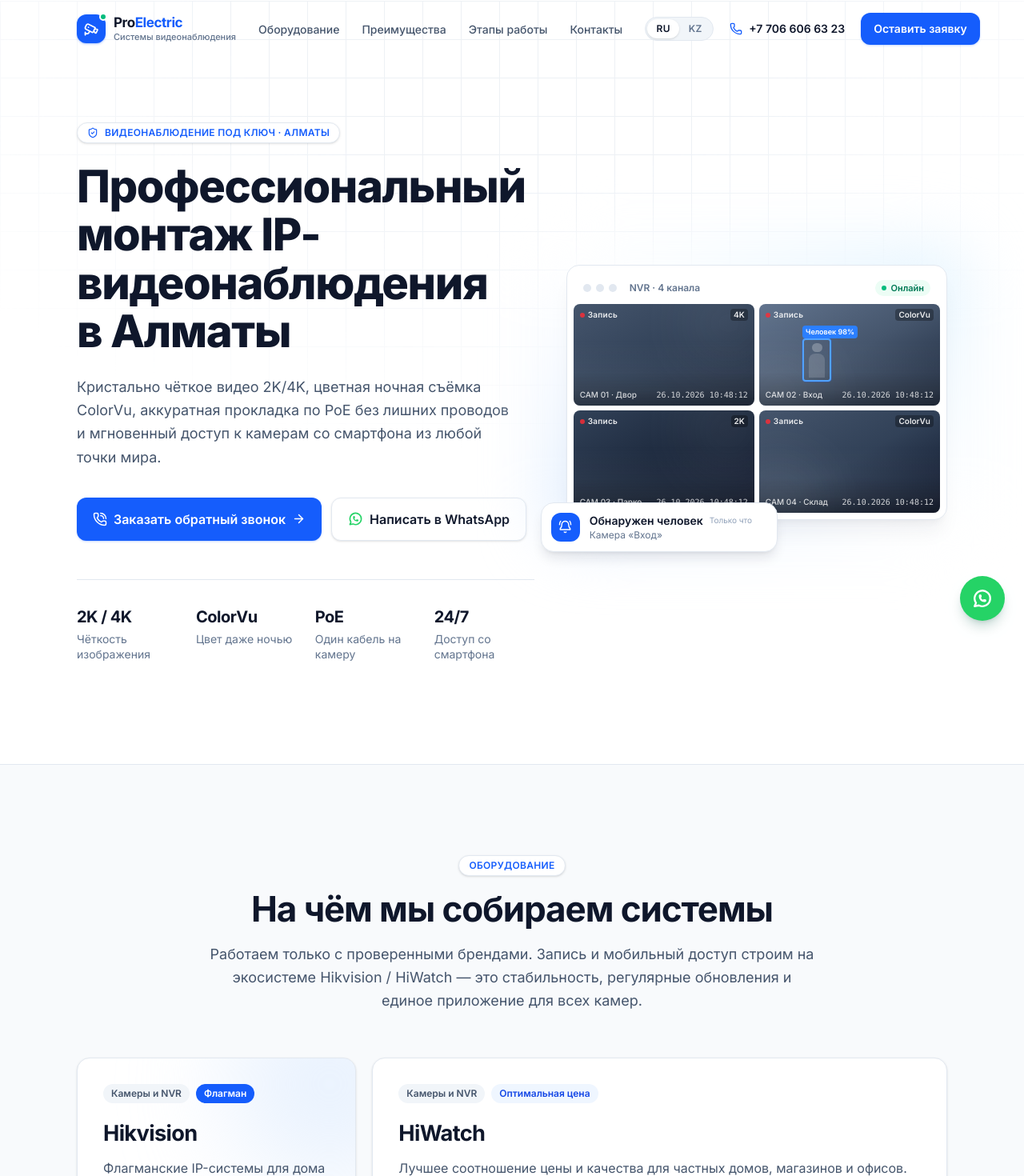
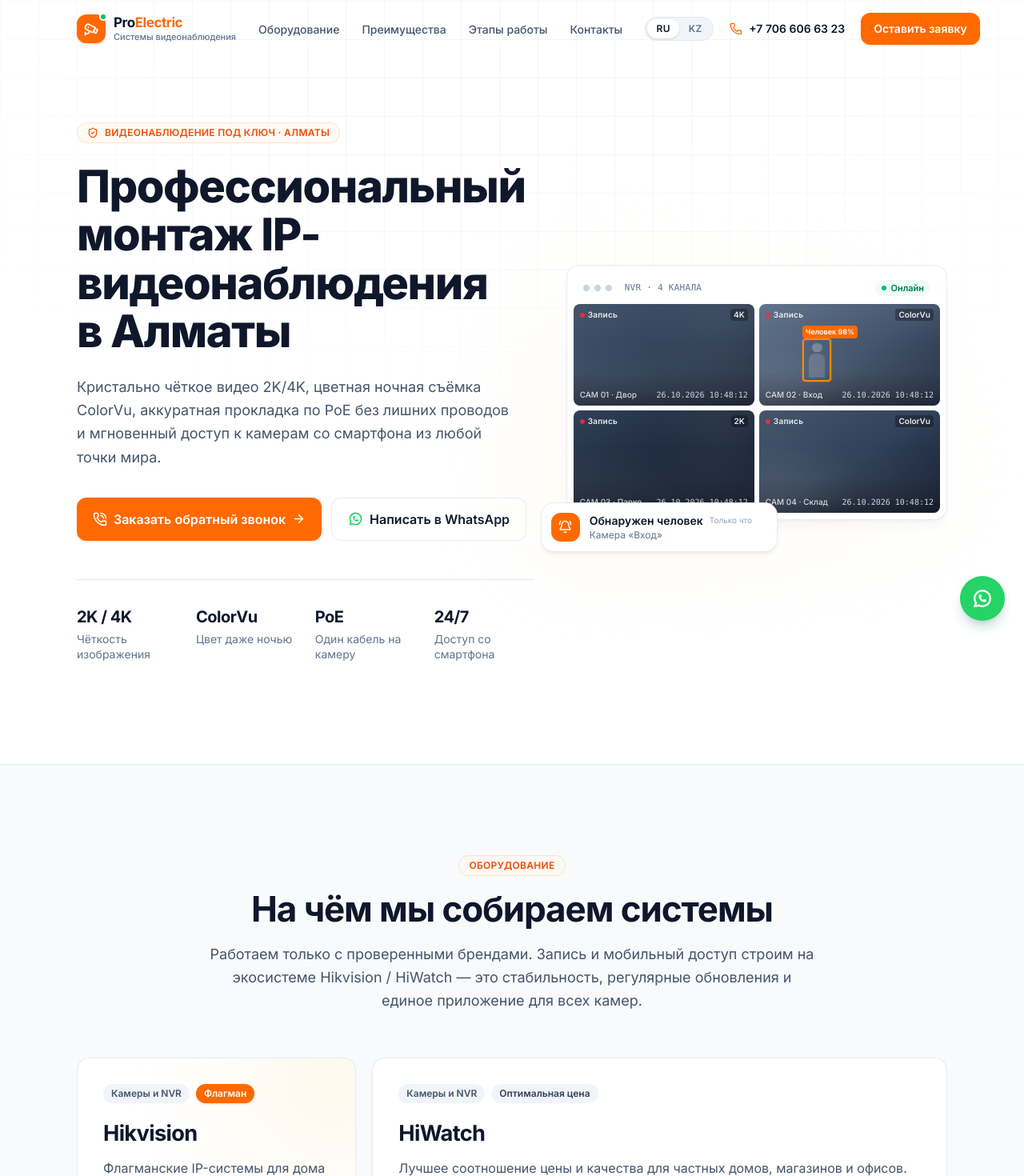
Before and after one commit to Yeeerniyaz/procam, a React (Vite) app: page / in a window 1280 px wide. Shown: the top 1470 px of the page at 80% size. Built offline with nearby package versions, Linux system fonts and the light colour scheme.

Commit message:
style: switch primary accent to warm orange and refine minimalist UI

```diff
--- a/src/components/AdvantagesSection.tsx
+++ b/src/components/AdvantagesSection.tsx
@@ -23,9 +23,9 @@ export default function AdvantagesSection() {
             return (
               <article
                 key={item.title}
-                className="card group flex flex-col p-6 transition duration-300 hover:-translate-y-0.5 hover:border-blue-200 hover:shadow-md"
+                className="card group flex flex-col p-6 transition duration-300 hover:-translate-y-0.5 hover:border-orange-200/80 hover:shadow-md"
               >
-                <span className="flex h-12 w-12 items-center justify-center rounded-xl bg-blue-50 text-blue-600 transition group-hover:bg-blue-600 group-hover:text-white">
+                <span className="flex h-12 w-12 items-center justify-center rounded-xl bg-orange-50 text-orange-600 transition duration-200 group-hover:bg-orange-500 group-hover:text-white">
                   <Icon size={22} />
                 </span>
                 <h3 className="mt-6 text-lg font-semibold tracking-tight text-slate-900">{item.title}</h3>
--- a/src/components/HardwareSection.tsx
+++ b/src/components/HardwareSection.tsx
@@ -17,19 +17,19 @@ interface BrandCardProps {
 function BrandCard({ name, tag, badge, description, features, accent, className = '', children }: BrandCardProps) {
   return (
     <article
-      className={`card group relative flex flex-col overflow-hidden p-6 transition duration-300 hover:-translate-y-0.5 hover:shadow-md sm:p-8 ${className}`}
+      className={`card group relative flex flex-col overflow-hidden p-6 transition duration-300 hover:-translate-y-0.5 hover:border-orange-200/80 hover:shadow-md sm:p-8 ${className}`}
     >
       {accent && (
         <div
           aria-hidden="true"
-          className="pointer-events-none absolute -top-24 -right-24 h-64 w-64 rounded-full bg-blue-100/60 blur-3xl"
+          className="pointer-events-none absolute -top-24 -right-24 h-64 w-64 rounded-full bg-orange-100/40 blur-3xl"
         />
       )}
       <div className="relative flex flex-wrap items-center gap-2">
         <span className="rounded-full bg-slate-100 px-2.5 py-1 text-xs font-semibold text-slate-600">{tag}</span>
         <span
           className={`rounded-full px-2.5 py-1 text-xs font-semibold ${
-            accent ? 'bg-blue-600 text-white' : 'bg-blue-50 text-blue-700'
+            accent ? 'bg-orange-500 text-white shadow-sm shadow-orange-500/20' : 'bg-slate-100 text-slate-700'
           }`}
         >
           {badge}
@@ -42,7 +42,7 @@ function BrandCard({ name, tag, badge, description, features, accent, className
       <ul className="relative mt-6 grid gap-3">
         {features.map((f) => (
           <li key={f} className="flex items-start gap-3 text-sm text-slate-700 sm:text-[15px]">
-            <span className="mt-0.5 flex h-5 w-5 shrink-0 items-center justify-center rounded-full bg-blue-50 text-blue-600">
+            <span className="mt-0.5 flex h-5 w-5 shrink-0 items-center justify-center rounded-full bg-orange-50 text-orange-600">
               <Check size={13} strokeWidth={3} />
             </span>
             {f}
@@ -81,7 +81,7 @@ export default function HardwareSection() {
                     return (
                       <Fragment key={label}>
                         <div className="flex min-w-0 flex-1 flex-col items-center gap-2 text-center">
-                          <span className="flex h-10 w-10 items-center justify-center rounded-xl border border-slate-200 bg-white text-blue-600 shadow-sm">
+                          <span className="flex h-10 w-10 items-center justify-center rounded-xl border border-slate-200/80 bg-white text-orange-500 shadow-sm">
                             <Icon size={18} />
                           </span>
                           <span className="text-[10px] leading-tight font-semibold text-slate-600 sm:text-[11px]">
@@ -103,7 +103,7 @@ export default function HardwareSection() {
 
           <BrandCard {...hw.dahua} className="lg:col-span-2">
             <p className="relative mt-6 flex items-start gap-2.5 rounded-xl border border-slate-200 bg-slate-50 px-4 py-3 text-sm text-slate-600">
-              <Info size={16} className="mt-0.5 shrink-0 text-blue-600" />
+              <Info size={16} className="mt-0.5 shrink-0 text-orange-500" />
               {hw.dahua.note}
             </p>
           </BrandCard>
--- a/src/components/Header.tsx
+++ b/src/components/Header.tsx
@@ -21,7 +21,7 @@ function LanguageSwitcher({ className = '' }: { className?: string }) {
             type="button"
             onClick={() => setLang(code)}
             aria-pressed={active}
-            className={`min-w-[2.5rem] cursor-pointer rounded-full px-2.5 py-1 text-xs font-semibold tracking-wide transition focus-visible:ring-2 focus-visible:ring-blue-600 focus-visible:outline-none ${
+            className={`min-w-[2.5rem] cursor-pointer rounded-full px-2.5 py-1 text-xs font-semibold tracking-wide transition focus-visible:ring-2 focus-visible:ring-orange-500 focus-visible:outline-none ${
               active ? 'bg-white text-slate-900 shadow-sm' : 'text-slate-500 hover:text-slate-900'
             }`}
           >
@@ -95,16 +95,16 @@ export default function Header() {
 
           <a
             href={PHONES.main.tel}
-            className="hidden items-center gap-2 rounded-lg px-2 py-2 text-sm font-semibold whitespace-nowrap text-slate-900 transition hover:text-blue-600 xl:flex"
+            className="hidden items-center gap-2 rounded-lg px-2 py-2 text-sm font-semibold whitespace-nowrap text-slate-900 transition hover:text-orange-600 xl:flex"
           >
-            <Phone size={16} className="text-blue-600" />
+            <Phone size={16} className="text-orange-500" />
             {PHONES.main.short}
           </a>
 
           <a
             href={PHONES.main.tel}
             aria-label={PHONES.main.short}
-            className="flex h-9 w-9 items-center justify-center rounded-xl border border-slate-200 bg-white text-blue-600 shadow-sm sm:hidden"
+            className="flex h-9 w-9 items-center justify-center rounded-xl border border-slate-200 bg-white text-orange-500 shadow-sm sm:hidden"
           >
             <Phone size={17} />
           </a>
@@ -144,7 +144,7 @@ export default function Header() {
             </ul>
             <div className="mt-4 grid gap-3 border-t border-slate-200 pt-4 sm:grid-cols-2">
               <a href={PHONES.main.tel} className="btn-secondary">
-                <Phone size={17} className="text-blue-600" />
+                <Phone size={17} className="text-orange-500" />
                 {PHONES.main.short}
               </a>
               <a href={`#${SECTION_IDS.callback}`} onClick={() => setOpen(false)} className="btn-primary">
--- a/src/components/Hero.tsx
+++ b/src/components/Hero.tsx
@@ -35,18 +35,18 @@ function SurveillanceMock() {
   return (
     <div className="relative mx-auto w-full max-w-xl animate-float-in [animation-delay:150ms]">
       {/* glow */}
-      <div className="absolute -inset-6 -z-10 rounded-[2.5rem] bg-gradient-to-tr from-blue-100 via-white to-sky-100 blur-2xl" />
+      <div className="absolute -inset-6 -z-10 rounded-[2.5rem] bg-gradient-to-tr from-orange-100/50 via-amber-50/20 to-transparent blur-3xl" />
 
       {/* NVR monitor */}
-      <div className="card overflow-hidden p-2 shadow-xl shadow-slate-900/5">
+      <div className="card overflow-hidden p-2 shadow-lg shadow-slate-900/[0.04]">
         <div className="flex items-center justify-between px-3 py-2.5">
           <div className="flex items-center gap-2">
             <span className="flex gap-1.5">
-              <span className="h-2.5 w-2.5 rounded-full bg-slate-200" />
-              <span className="h-2.5 w-2.5 rounded-full bg-slate-200" />
-              <span className="h-2.5 w-2.5 rounded-full bg-slate-200" />
+              <span className="h-2 w-2 rounded-full bg-slate-300" />
+              <span className="h-2 w-2 rounded-full bg-slate-300" />
+              <span className="h-2 w-2 rounded-full bg-slate-300" />
             </span>
-            <span className="ml-2 text-xs font-semibold text-slate-500">{m.device}</span>
+            <span className="ml-2 font-mono text-[11px] font-medium tracking-wide text-slate-500 uppercase">{m.device}</span>
           </div>
           <span className="inline-flex items-center gap-1.5 rounded-full bg-emerald-50 px-2 py-0.5 text-[11px] font-semibold text-emerald-700">
             <span className="h-1.5 w-1.5 rounded-full bg-emerald-500" />
@@ -73,8 +73,8 @@ function SurveillanceMock() {
 
               {/* detection box on camera 2 */}
               {i === 1 && (
-                <div className="absolute top-[34%] left-[24%] h-[42%] w-[16%] rounded-sm border-2 border-blue-400 shadow-[0_0_0_1px_rgba(37,99,235,0.3)]">
-                  <span className="absolute -top-[18px] left-[-2px] rounded-sm bg-blue-500 px-1 py-px text-[9px] font-semibold whitespace-nowrap text-white">
+                <div className="absolute top-[34%] left-[24%] h-[42%] w-[16%] rounded-sm border-2 border-orange-400 shadow-[0_0_0_1px_rgba(249,115,22,0.3)]">
+                  <span className="absolute -top-[18px] left-[-2px] rounded-sm bg-orange-500 px-1 py-px text-[9px] font-semibold whitespace-nowrap text-white">
                     {m.detect} 98%
                   </span>
                   <div className="absolute inset-x-[30%] top-[8%] h-[22%] rounded-full bg-white/25" />
@@ -104,8 +104,8 @@ function SurveillanceMock() {
       </div>
 
       {/* push notification */}
-      <div className="card absolute -bottom-10 -left-2 flex w-[18.5rem] max-w-[calc(100%-1rem)] items-start gap-3 p-3 shadow-lg shadow-slate-900/10 animate-float-in [animation-delay:500ms] sm:-left-8">
-        <span className="flex h-9 w-9 shrink-0 items-center justify-center rounded-xl bg-blue-600 text-white">
+      <div className="card absolute -bottom-10 -left-2 flex w-[18.5rem] max-w-[calc(100%-1rem)] items-start gap-3 p-3 shadow-md shadow-slate-900/[0.06] animate-float-in [animation-delay:500ms] sm:-left-8">
+        <span className="flex h-9 w-9 shrink-0 items-center justify-center rounded-xl bg-orange-500 text-white">
           <BellRing size={17} />
         </span>
         <div className="min-w-0">
@@ -118,8 +118,8 @@ function SurveillanceMock() {
       </div>
 
       {/* night vision chip */}
-      <div className="card absolute -top-4 -right-2 hidden items-center gap-2 px-3 py-2 shadow-lg shadow-slate-900/10 animate-float-in [animation-delay:700ms] sm:flex">
-        <Moon size={15} className="text-blue-600" />
+      <div className="card absolute -top-4 -right-2 hidden items-center gap-2 px-3 py-2 shadow-md shadow-slate-900/[0.06] animate-float-in [animation-delay:700ms] sm:flex">
+        <Moon size={15} className="text-orange-500" />
         <span className="text-xs font-semibold text-slate-700">ColorVu · 24/7</span>
       </div>
     </div>
@@ -135,7 +135,7 @@ export default function Hero() {
       {/* background grid */}
       <div
         aria-hidden="true"
-        className="pointer-events-none absolute inset-0 -z-10 bg-[linear-gradient(to_right,#e2e8f0_1px,transparent_1px),linear-gradient(to_bottom,#e2e8f0_1px,transparent_1px)] [mask-image:radial-gradient(ellipse_70%_60%_at_50%_0%,#000_40%,transparent_100%)] bg-[size:48px_48px] opacity-60"
+        className="pointer-events-none absolute inset-0 -z-10 bg-[linear-gradient(to_right,#e2e8f0_1px,transparent_1px),linear-gradient(to_bottom,#e2e8f0_1px,transparent_1px)] [mask-image:radial-gradient(ellipse_70%_60%_at_50%_0%,#000_40%,transparent_100%)] bg-[size:48px_48px] opacity-40"
       />
 
       <div className="container-page grid items-center gap-16 pt-10 pb-24 sm:pt-16 lg:grid-cols-[1.2fr_1fr] lg:gap-10 lg:pt-20 lg:pb-32">
--- a/src/components/Logo.tsx
+++ b/src/components/Logo.tsx
@@ -5,16 +5,16 @@ export default function Logo({ tagline }: { tagline?: string }) {
   return (
     <a
       href={`#${SECTION_IDS.hero}`}
-      className="group flex items-center gap-2.5 rounded-xl focus-visible:ring-2 focus-visible:ring-blue-600 focus-visible:ring-offset-2 focus-visible:outline-none"
+      className="group flex items-center gap-2.5 rounded-xl focus-visible:ring-2 focus-visible:ring-orange-500 focus-visible:ring-offset-2 focus-visible:outline-none"
       aria-label="ProElectric"
     >
-      <span className="relative flex h-9 w-9 items-center justify-center rounded-xl bg-blue-600 text-white shadow-sm shadow-blue-600/30 transition group-hover:bg-blue-700">
+      <span className="relative flex h-9 w-9 items-center justify-center rounded-xl bg-orange-500 text-white shadow-sm shadow-orange-500/25 transition duration-200 group-hover:bg-orange-600">
         <Cctv size={19} strokeWidth={2.2} />
         <span className="absolute -top-0.5 -right-0.5 h-2.5 w-2.5 rounded-full border-2 border-white bg-emerald-500" />
       </span>
       <span className="flex flex-col leading-none">
         <span className="text-[17px] font-bold tracking-tight text-slate-900">
-          Pro<span className="text-blue-600">Electric</span>
+          Pro<span className="text-orange-500">Electric</span>
         </span>
         {tagline && (
           <span className="mt-1 hidden text-[11px] font-medium whitespace-nowrap text-slate-500 sm:block lg:hidden xl:block">{tagline}</span>
--- a/src/components/SocialLinks.tsx
+++ b/src/components/SocialLinks.tsx
@@ -20,7 +20,7 @@ export default function SocialLinks({ className = '' }: { className?: string })
               aria-label={label}
               title={label}
               {...(external ? { target: '_blank', rel: 'noopener noreferrer' } : {})}
-              className="flex h-10 w-10 items-center justify-center rounded-xl border border-slate-200 bg-white text-slate-600 shadow-sm transition hover:-translate-y-0.5 hover:border-blue-200 hover:text-blue-600 hover:shadow-md focus-visible:ring-2 focus-visible:ring-blue-600 focus-visible:outline-none"
+              className="flex h-10 w-10 items-center justify-center rounded-xl border border-slate-200 bg-white text-slate-600 shadow-none transition hover:-translate-y-0.5 hover:border-orange-200/80 hover:text-orange-600 hover:shadow-sm focus-visible:ring-2 focus-visible:ring-orange-500 focus-visible:outline-none"
             >
               <Icon size={18} />
             </a>
--- a/src/components/StepsSection.tsx
+++ b/src/components/StepsSection.tsx
@@ -21,14 +21,14 @@ export default function StepsSection() {
           {/* connector line (desktop) */}
           <div
             aria-hidden="true"
-            className="absolute top-[3.25rem] right-[12.5%] left-[12.5%] hidden h-px bg-gradient-to-r from-blue-200 via-slate-200 to-blue-200 lg:block"
+            className="absolute top-[3.25rem] right-[12.5%] left-[12.5%] hidden h-px bg-gradient-to-r from-orange-200/60 via-slate-200 to-orange-200/60 lg:block"
           />
           {s.items.map((step, i) => {
             const Icon = icons[i];
             return (
-              <li key={step.title} className="card relative p-6">
+              <li key={step.title} className="card relative p-6 transition duration-200 hover:border-orange-200/80">
                 <div className="flex items-center justify-between">
-                  <span className="relative z-10 flex h-12 w-12 items-center justify-center rounded-xl bg-blue-600 text-white shadow-sm shadow-blue-600/30">
+                  <span className="relative z-10 flex h-12 w-12 items-center justify-center rounded-xl bg-orange-500 text-white shadow-sm shadow-orange-500/25">
                     <Icon size={21} />
                   </span>
                   <span className="text-4xl font-extrabold tracking-tight text-slate-100 tabular-nums">
--- a/src/index.css
+++ b/src/index.css
@@ -1,19 +1,19 @@
 @import 'tailwindcss';
 
 /*
- * ProElectric design tokens — light minimalism.
- * Tailwind's default slate/blue palette maps 1:1 to the brand palette:
+ * ProElectric design tokens — clean minimalism with warm orange accent.
+ * Palette:
  *   bg        #FFFFFF  (white)
  *   surface   #F8FAFC  (slate-50)  / #F1F5F9 (slate-100)
  *   text      #0F172A  (slate-900) / #475569 (slate-600)
- *   accent    #2563EB  (blue-600)  / #1D4ED8 (blue-700, hover)
+ *   accent    #F97316  (orange-500) / #EA580C (orange-600)
  *   border    #E2E8F0  (slate-200)
  */
 @theme {
   --font-sans: 'Inter Variable', 'Inter', system-ui, -apple-system, 'Segoe UI', Roboto, sans-serif;
 
-  --color-brand: #2563eb;
-  --color-brand-hover: #1d4ed8;
+  --color-brand: #f97316;
+  --color-brand-hover: #ea580c;
 }
 
 @layer base {
@@ -31,7 +31,7 @@
   }
 
   ::selection {
-    @apply bg-blue-600/15 text-slate-900;
+    @apply bg-orange-500/15 text-slate-900;
   }
 
   @media (prefers-reduced-motion: reduce) {
@@ -51,7 +51,7 @@
 }
 
 @utility eyebrow {
-  @apply inline-flex items-center gap-2 rounded-full border border-slate-200 bg-white px-3 py-1 text-xs font-semibold tracking-wide text-blue-600 uppercase shadow-sm;
+  @apply inline-flex items-center gap-2 rounded-full border border-orange-200/60 bg-orange-50/60 px-3 py-1 text-xs font-semibold tracking-wide text-orange-600 uppercase shadow-none;
 }
 
 @utility section-title {
@@ -63,23 +63,23 @@
 }
 
 @utility btn {
-  @apply inline-flex cursor-pointer items-center justify-center gap-2 rounded-xl text-center px-5 py-3 text-sm font-semibold transition-all duration-200 focus-visible:ring-2 focus-visible:ring-blue-600 focus-visible:ring-offset-2 focus-visible:outline-none disabled:cursor-not-allowed disabled:opacity-60 sm:text-base;
+  @apply inline-flex cursor-pointer items-center justify-center gap-2 rounded-xl text-center px-5 py-3 text-sm font-semibold transition-all duration-200 focus-visible:ring-2 focus-visible:ring-orange-500 focus-visible:ring-offset-2 focus-visible:outline-none disabled:cursor-not-allowed disabled:opacity-60 sm:text-base;
 }
 
 @utility btn-primary {
-  @apply btn bg-blue-600 text-white shadow-sm shadow-blue-600/20 hover:bg-blue-700 hover:shadow-md hover:shadow-blue-600/25 active:scale-[0.98];
+  @apply btn bg-orange-500 text-white shadow-sm shadow-orange-500/20 hover:bg-orange-600 hover:shadow-md hover:shadow-orange-500/25 active:scale-[0.98];
 }
 
 @utility btn-secondary {
-  @apply btn border border-slate-200 bg-white text-slate-900 shadow-sm hover:border-slate-300 hover:bg-slate-50 active:scale-[0.98];
+  @apply btn border border-slate-200/80 bg-white text-slate-900 shadow-none hover:border-slate-300 hover:bg-slate-50 active:scale-[0.98];
 }
 
 @utility card {
-  @apply rounded-2xl border border-slate-200 bg-white shadow-sm;
+  @apply rounded-2xl border border-slate-200/80 bg-white shadow-[0_1px_3px_0_rgba(0,0,0,0.03)];
 }
 
 @utility field {
-  @apply block w-full rounded-xl border border-slate-200 bg-white px-4 py-3 text-base text-slate-900 shadow-sm transition placeholder:text-slate-400 hover:border-slate-300 focus:border-blue-600 focus:ring-4 focus:ring-blue-600/10 focus:outline-none aria-invalid:border-red-400 aria-invalid:focus:border-red-500 aria-invalid:focus:ring-red-500/10;
+  @apply block w-full rounded-xl border border-slate-200 bg-white px-4 py-3 text-base text-slate-900 shadow-none transition placeholder:text-slate-400 hover:border-slate-300 focus:border-orange-500 focus:ring-4 focus:ring-orange-500/10 focus:outline-none aria-invalid:border-red-400 aria-invalid:focus:border-red-500 aria-invalid:focus:ring-red-500/10;
 }
 
 @keyframes rec-pulse {
```
Also changed, not shown: src/components/CallbackForm.tsx (+5 -5 lines), src/components/Footer.tsx (+6 -6 lines), public/favicon.svg.
